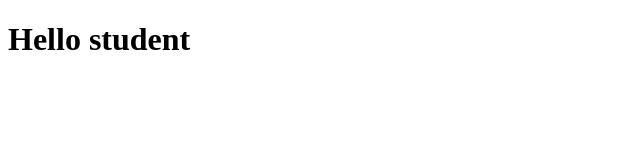
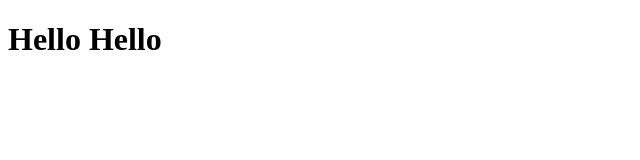
Before and after one commit to kirillkorostiuk/Homework, a plain HTML site: page index.html in a window 1280 px wide. Shown: the whole page, without its empty margins (0-640 px from the left). Drawn offline with Linux system fonts and the light colour scheme.

Commit message:
Update index.html

```diff
--- a/index.html
+++ b/index.html
@@ -7,6 +7,6 @@
     <title>Lesson 1</title>
 </head>
 <body>
-    <h1>Hello student</h1>
+    <h1>Hello Hello</h1>
 </body>
 </html>
```
